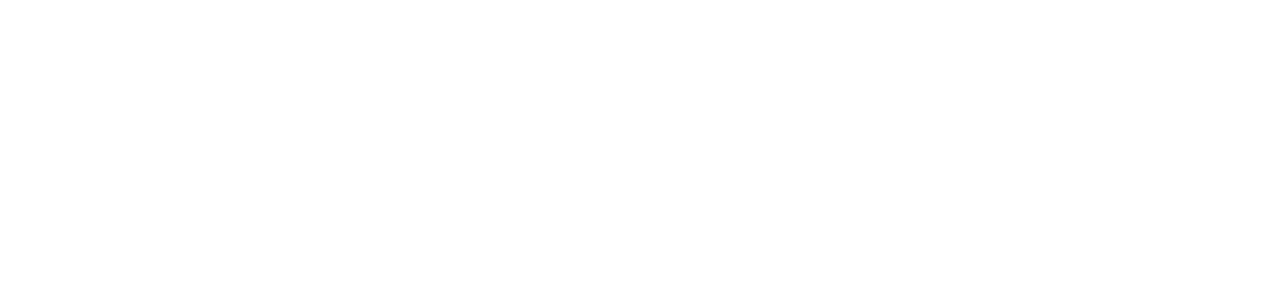
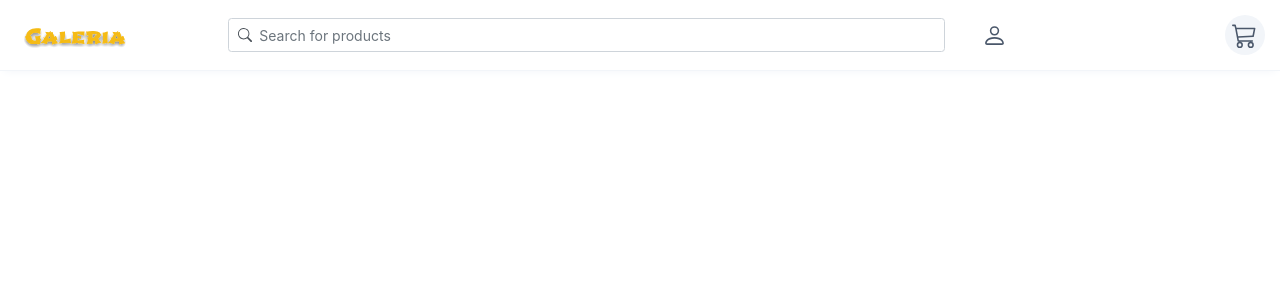
Before and after one commit to cecam92/Galeria, a React (Create React App) app: page /checkout in a window 1280 px wide. Shown: the top 300 px of the page. Built offline with nearby package versions, Linux system fonts and the light colour scheme.

Commit message:
"fixing styles for Header and checkout container created"

```diff
--- a/src/App.js
+++ b/src/App.js
@@ -1,12 +1,14 @@
-import React, {Fragment} from "react";
+import React, { Fragment } from "react";
 import { BrowserRouter, Switch, Route } from "react-router-dom";
 import Home from "./container/Home";
+import Checkout from "./container/Checkout";
 function App() {
   return (
     <Fragment>
       <BrowserRouter>
         <Switch>
-          <Route exact path='/' component = {Home} ></Route>
+          <Route exact path="/" component={Home}></Route>
+          <Route exact path="/checkout" component={Checkout}></Route>
         </Switch>
       </BrowserRouter>
     </Fragment>
--- a/src/components/Header.jsx
+++ b/src/components/Header.jsx
@@ -27,6 +27,7 @@
                 <SearchBar />
               </div>
               <div className="header__menu-user col-3">
+                <Link>
                   <i>
                     <Person
                       className="header__image-user"
@@ -37,9 +38,12 @@
                       onHide={() => setShowLogin(false)}
                     />
                   </i>
+                </Link>
+                <Link to="../checkout">
                   <i className="header__icon-cart">
                     <Cart3 className="header__image-cart" />
                   </i>
+                </Link>
               </div>
             </>
           ) : (
@@ -48,26 +52,35 @@
                 <LogoG className="header__image-logo" />
               </Link>
               <div className="header__menu-user col-5">
+                <Link>
                   <List className="header__image-list" />
+                </Link>
+                <Link>
                   <i>
                     <Search
                       className="header__image-search"
                       onClick={() => setShowBar(!showBar)}
                     />
                   </i>
+                </Link>
+                <Link>
                   <i>
                     <Person
-                    className="header__image-user"
+                      className="header__image-user "
                       onClick={() => setShowLogin(true)}
                     />
+
                     <Modal
                       show={showLogin}
                       onHide={() => setShowLogin(false)}
                     />
                   </i>
+                </Link>
+                <Link to="../checkout">
                   <i className="header__icon-cart">
                     <Cart3 className="header__image-cart" />
                   </i>
+                </Link>
               </div>
             </>
           )}
--- a/src/components/Login.jsx
+++ b/src/components/Login.jsx
@@ -5,7 +5,6 @@
 import { Eye } from "react-bootstrap-icons";
 import { Link } from "react-router-dom";
 
-import "./styles/Login.scss";
 export default function Login() {
   const [typeInput, setTypeInput] = useState("true");
 
@@ -48,7 +47,9 @@
           </div>
           <div className="col-6 text-right pb-2">
             <Form.Label>
-              <Link to="/">Forgot Password</Link>{" "}
+              <Link className="link" to="/">
+                Forgot Password
+              </Link>
             </Form.Label>
           </div>
         </Form.Group>
--- a/src/components/SearchBar.jsx
+++ b/src/components/SearchBar.jsx
@@ -1,6 +1,6 @@
 import React, { Fragment } from "react";
-import "./styles/SearchBar.css";
 import { Search } from "react-bootstrap-icons";
+
 const SearchBar = () => {
   return (
     <Fragment>
--- /dev/null
+++ b/src/container/Checkout.jsx
@@ -0,0 +1,12 @@
+import React, { Fragment } from "react";
+import Header from "../components/Header";
+
+function Checkout() {
+  return (
+    <Fragment>
+      <Header />
+    </Fragment>
+  );
+}
+
+export default Checkout;
--- a/src/custom.scss
+++ b/src/custom.scss
@@ -1,11 +1,13 @@
 // Override default variables before the import
 
 $primary: #fe696a;
+$iconColor: #4a576a;
 $primaryOp: unquote($primary + "4d");
 
 // Import Bootstrap and its default variables
 
 @import "~bootstrap/scss/bootstrap.scss";
+
 .form-control {
   &:focus {
     border-color: $primaryOp;
@@ -17,16 +19,22 @@
   &:focus {
     outline-color: $primary;
   }
-  //doesn't work
-  &:checked {
-    color: $primary;
+}
+a {
+  color: $iconColor;
+  &:hover {
+    cursor: pointer;
+    text-decoration: none;
+    color: $iconColor;
   }
 }
-a {
+.link {
+  color: $primary;
   &:hover {
-    text-decoration: none;
+    color: red;
   }
 }
+
 .password-icon,
 .cursor__pointer {
   &:hover {
@@ -34,6 +42,7 @@
     color: red;
   }
 }
+
 .close {
   &:focus {
     outline: none;
```
Also changed, not shown: src/components/styles/Login.scss (deleted), src/components/styles/SearchBar.css (deleted). Lines whose indentation alone changed are shown as unchanged.
